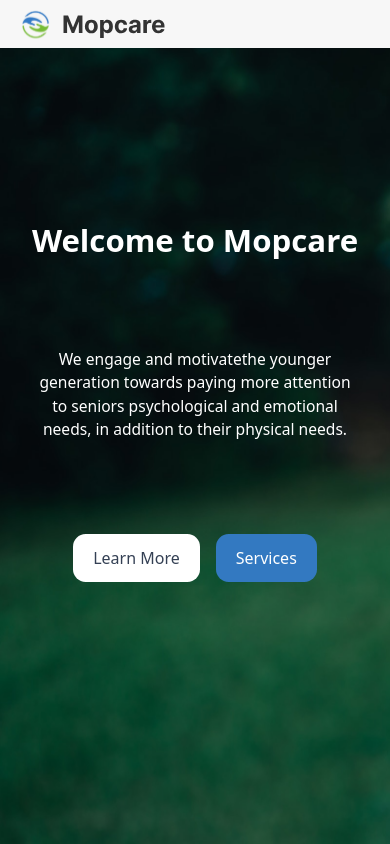
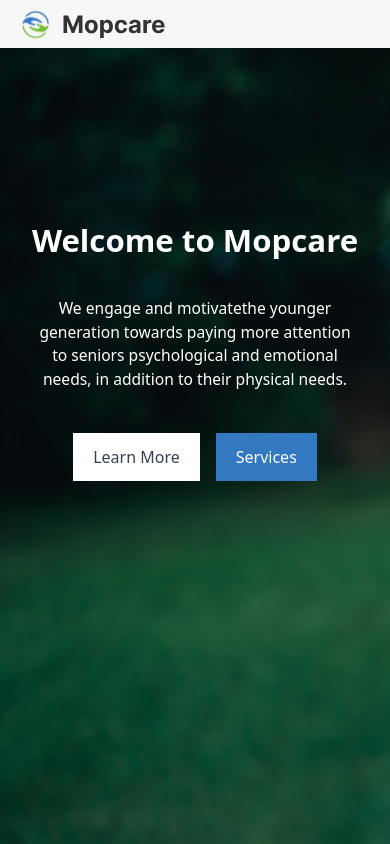
Before and after one commit to xamorite/Mopcaree, a React (Vite) app: page / in a window 390 px wide. Shown: the top 844 px of the page. Built offline with nearby package versions, Linux system fonts and the light colour scheme.

Commit message:
home mobile

```diff
--- a/src/components/home/Home.jsx
+++ b/src/components/home/Home.jsx
@@ -15,13 +15,13 @@ function Home() {
     <div>
       <div  className={`md:self-center bg-slate-400 w-full bg-cover bg-no-repeat h-[100vh]  bg-bgi text-center `}>
     <div className='md:w-[70vw] pt-[20vh] mx-auto'>
-    <h1 className='md:text-[5vw] text-[8vw] self-center text-white  font-bold mb-[10vh] '>
+    <h1 className='md:text-[5vw] text-[8vw] self-center text-white  font-bold mb-[4vh] '>
       Welcome to Mopcare
     </h1>
-    <p className='text-white md:text-[1.7vw] mx-auto text-[4vw] mb-[10vh] md:w-auto w-[80vw]'>
+    <p className='text-white md:text-[1.7vw] mx-auto text-[4vw] mb-[4vh] md:w-auto w-[80vw]'>
     We engage and motivatethe younger generation towards paying more attention to seniors psychological and emotional needs, in addition to their physical needs.
     </p>
-    <button className='m-2 py-3 px-5 bg-white rounded-[1.5vh] md:text-[1.5vw] text-[#344054]'>Learn More</button><button className='m-2 py-3 px-5 bg-[#3379C1] rounded-[1.5vh] md:text-[1.5vw] text-white'>Services</button>
+    <button className='m-2 py-3 px-5 bg-white md:rounded-[1.5vh] md:text-[1.5vw] text-[#344054]'>Learn More</button><button className='m-2 py-3 px-5 bg-[#3379C1] md:rounded-[1.5vh] md:text-[1.5vw] text-white'>Services</button>
     </div>
    </div>
       <div className='mx-auto text-center w-[80vw] mt-[10vh]'>
@@ -114,7 +114,7 @@ function Home() {
                 Every New Courses
             </h1>
             <p className='text-[#ffffff] opacity-[70%] md:my-[6vh]'>20k+ students daily learn with Eduvi. Subscribe for new courses.</p>
-            <input placeholder='enter your email' type="email" className=' placeholder:text-white bg-[#ffffff] bg-opacity-[20%] me-0 px-[4vw] md:py-[3vh] py-[1.5vh] rounded-l-[1vw]' /> <button className='text-white bg-[#73B834] ms-0 px-[4vw] py-[1.5vh] md:py-[3vh] rounded-r-[1vw]'>Subscribe</button>
+            <input placeholder='enter your email' type="email" className=' placeholder:text-white bg-[#ffffff] bg-opacity-[20%] me-0 px-[4vw] md:py-[3vh] py-[1.5vh] rounded-l-[1vw] md:w-auto w-[40vw]' /> <button className='text-white bg-[#73B834] ms-0 px-[4vw] py-[1.5vh] md:py-[3vh] rounded-r-[1vw] md:w-auto w-[20vw]'>Subscribe</button>
           </div>
           <div className='md:w-[20vw] relative md:h-[420px]'>
             <img src={Ellipse4} className='rounded-full absolute right-0' alt="" />
```
